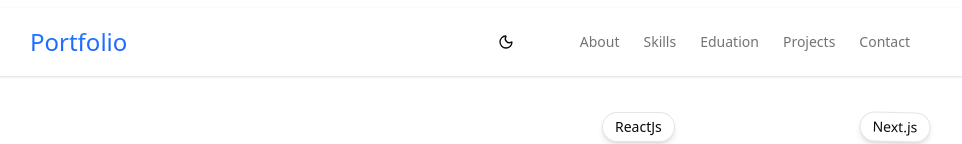
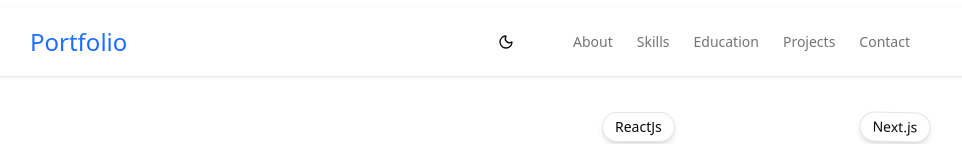
Before and after one commit to Pravin-Choudhary/Portfolio, a Next.js app: page / in a window 1280 px wide. Shown: the top 144 px of the page, without its empty margins (162-1124 px from the left). Built offline with nearby package versions, Linux system fonts and the light colour scheme.

Commit message:
navigation section added

```diff
--- a/app/globals.css
+++ b/app/globals.css
@@ -2,6 +2,10 @@
 @import "tw-animate-css";
 
 @custom-variant dark (&:is(.dark *));
+
+html {
+  scroll-behavior: smooth;
+}
 
 @theme inline {
   --color-background: var(--background);
--- a/app/page.tsx
+++ b/app/page.tsx
@@ -21,12 +21,18 @@ export default function Page() {
         </div>
       </div>
       <div className="space-y-20">
+        <section id="about">
           <div className="p-2 max-w-4xl w-full">
               <About/>
           </div>
-          <div className="p-2 max-w-4xl w-full">
+        </section>
+         <section id="skills">
+          <div className="p-2 max-w-4xl w-full ">
               <SkillSection/>
           </div>
+        </section>
+
+         <section id="education">
            <InView
           variants={{
             hidden: {
@@ -49,12 +55,17 @@ export default function Page() {
               <EducationSection/>
           </div>
         </InView>
+      </section>
+       <section id="projects">
           <div className="p-2 max-w-4xl w-full">
               <Projects/>
           </div>
+        </section>
+         <section id="contact">
           <div className="p-2 max-w-4xl w-full">
               <Contact/>
           </div>
+         </section>
           <div className="p-2 max-w-4xl w-full flex justify-center">
                 <p className="text-sm text-muted-foreground dark:text-muted-foreground flex gap-1 items-center"><Copyright height={15} width={15}/> 2025 Pravin Choudhary. All Right Reserved </p>
           </div>
--- a/src/animated-tabs.tsx
+++ b/src/animated-tabs.tsx
@@ -1,3 +1,4 @@
+"use client"
 
 import {
   NavigationMenu,
@@ -11,14 +12,16 @@ import {
   PopoverTrigger,
 } from "@/components/ui/popover"
 import { Button } from "./components/ui/button";
+import Link from "next/link";
+import { PopoverClose } from "@radix-ui/react-popover";
 
 
 const navigationLinks = [
-  { href: "#", label: "About", active: true },
-  { href: "#", label: "Skills" },
-  { href: "#", label: "Eduation" },
-  { href: "#", label: "Projects" },
-  { href:'#' , label: "Contact"}
+  { href: "#about", label: "About", active: true },
+  { href: "#skills", label: "Skills" },
+  { href: "#education", label: "Education" },
+  { href: "#projects", label: "Projects" },
+  { href: '#contact' , label: "Contact"}
 ]
 
 export function AnimatedTabsHover() {
@@ -65,12 +68,17 @@ export function AnimatedTabsHover() {
                 <NavigationMenuList className="flex-col items-start gap-0 md:gap-2">
                   {navigationLinks.map((link, index) => (
                     <NavigationMenuItem key={index} className="w-full">
-                      <NavigationMenuLink
-                        href={link.href}
-                        className="py-1.5"
-                        active={link.active}
-                      >
-                        {link.label}
+                      <NavigationMenuLink asChild>
+                        <PopoverClose>
+                            <Link href={link.href} scroll={false}
+                             onClick={() => {
+                                    document.getElementById(link.href.replace("#", ""))?.scrollIntoView({
+                                      behavior: "smooth"
+                                    })
+                                  }}>
+                            {link.label}
+                          </Link>
+                          </PopoverClose>
                       </NavigationMenuLink>
                     </NavigationMenuItem>
                   ))}
```
